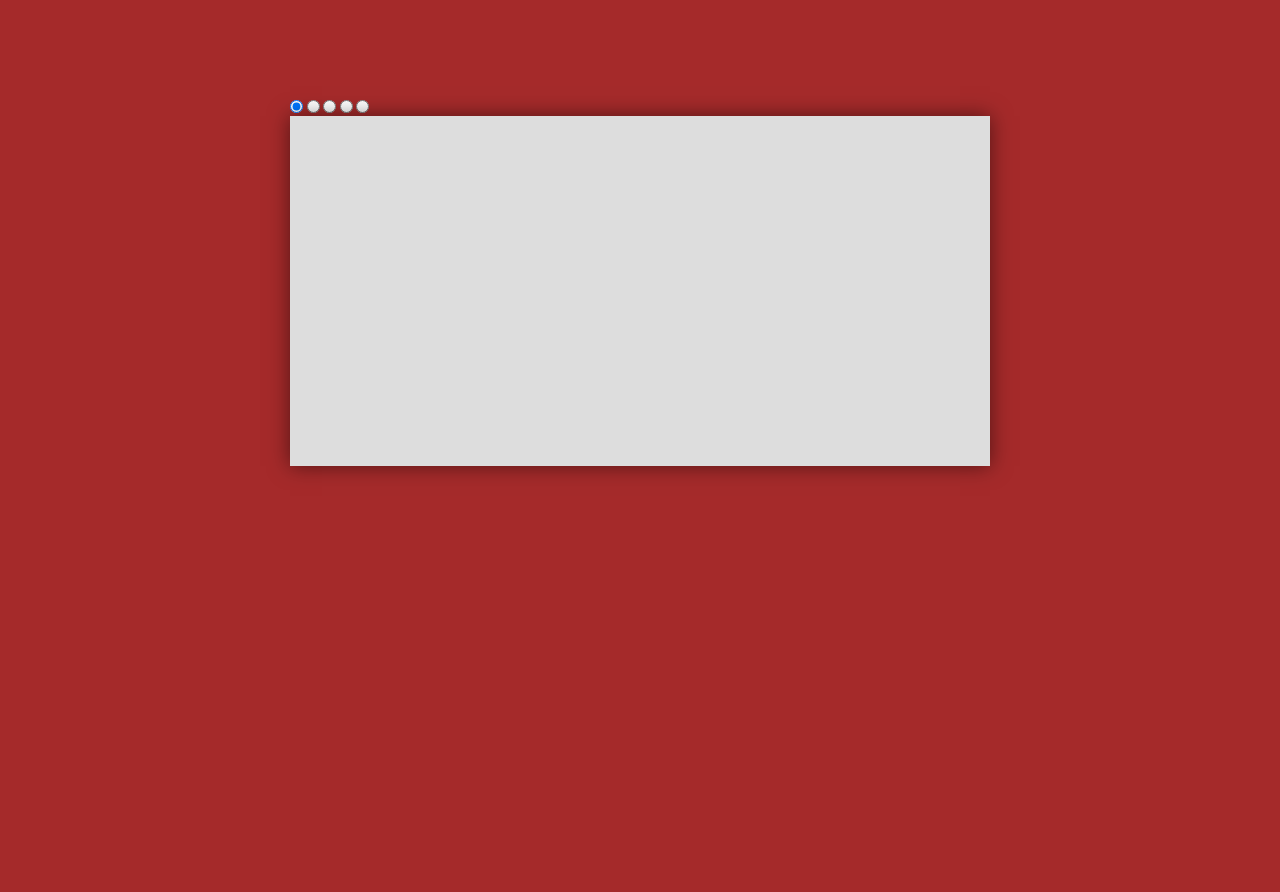
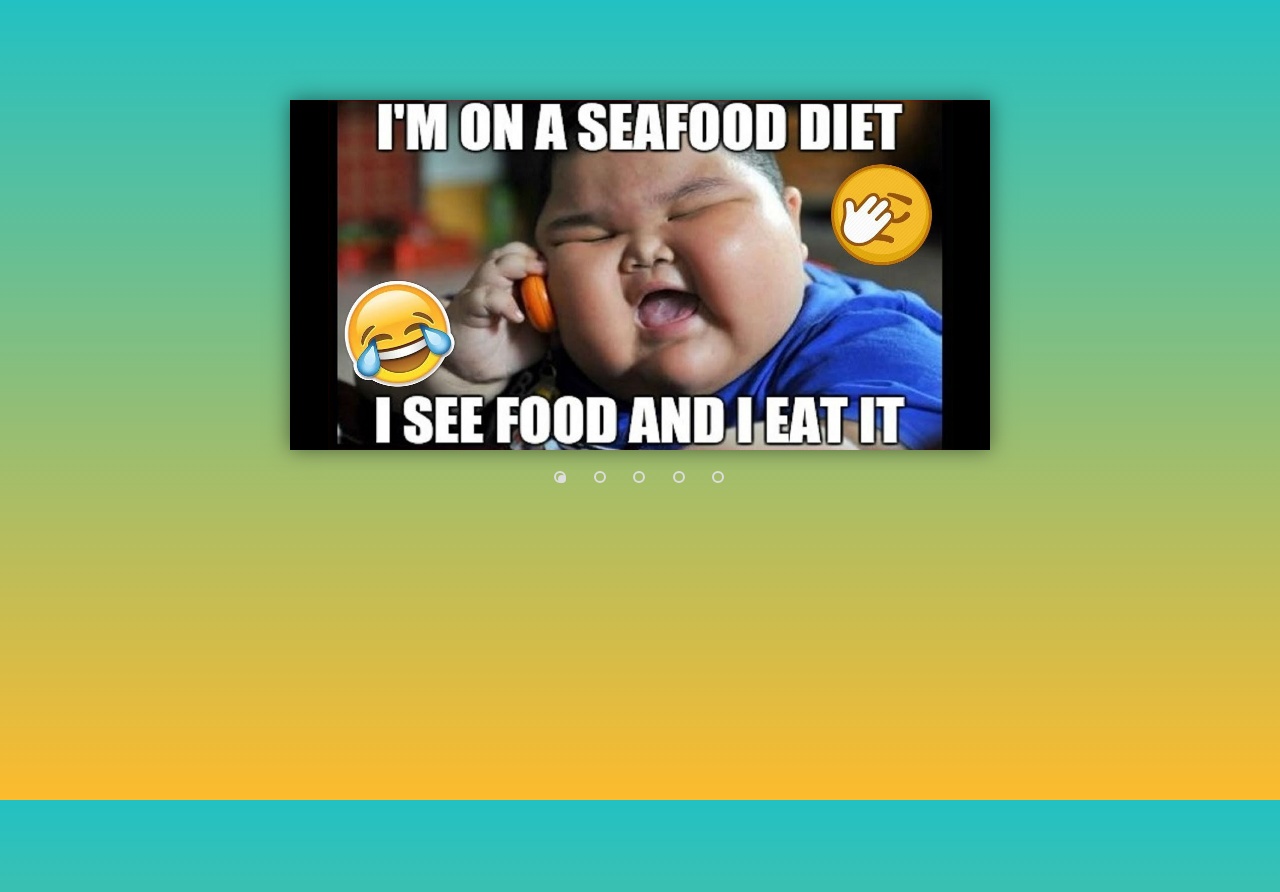
Before and after one commit to Parrome/cssMemSlider, a plain HTML site: page cssMemSlider/index.html in a window 1280 px wide. Drawn offline with Linux system fonts and the light colour scheme.

Commit message:
feat: slider work (Sat, Oct 16, 2021 22:24:56)

```diff
--- a/cssMemSlider/index.html
+++ b/cssMemSlider/index.html
@@ -16,14 +16,13 @@
         <input type="radio" name="point" id="slide4">
         <input type="radio" name="point" id="slide5">
         <div class="slider">
-            <div class="slider__body">
             <div class="slides slide1"></div>
             <div class="slides slide2"></div>
             <div class="slides slide3"></div>
             <div class="slides slide4"></div>
             <div class="slides slide5"></div>
         </div>
-            <div class="slider__menu">
+        <div class="controls">
             <label for="slide1"></label>
             <label for="slide2"></label>
             <label for="slide3"></label>
@@ -31,7 +30,6 @@
             <label for="slide5"></label>
         </div>
     </div>
-    </div>
 
 </body>
 </html>
--- a/cssMemSlider/style/style.css
+++ b/cssMemSlider/style/style.css
@@ -1,6 +1,8 @@
+
 body {
-    background-color: brown;
+	background: linear-gradient(0deg, rgba(253,187,45,1) 0%, rgba(34,193,195,1) 100%);
 }
+
 .wrapper {
 	height: 350px;
 	margin: 100px auto 0;
@@ -9,13 +11,106 @@ body {
 }
 
 .slider {
-	background-color: #ddd;
 	height: inherit;
 	overflow: hidden;
 	position: relative;
 	width: inherit;
-	-webkit-box-shadow: 0 0 20px rgba(0, 0, 0, .5);
-	-moz-box-shadow: 0 0 20px rgba(0, 0, 0, .5);
-	-o-box-shadow: 0 0 20px rgba(0, 0, 0, .5);
 	box-shadow: 0 0 20px rgba(0, 0, 0, .5);
 }
+
+.slides {
+	height: inherit;
+	opacity: 0;
+	position: absolute;
+	width: inherit;
+	z-index: 0;
+	transform: scale(1.5);
+	transition: transform ease-in-out .5s, opacity ease-in-out .5s;
+}
+
+.slide1 {
+	background-image: url(../assets/1.jpg);
+	background-color: black ;
+	background-size: auto 100% ;
+	background-position: center ;
+	background-repeat: no-repeat;
+	}
+.slide2 {
+	background-image: url(../assets/2.jpg);
+	background-color: black ;
+	background-size:  100% auto ;
+	background-position: center ;
+	background-repeat: no-repeat;
+}
+.slide3 {
+	 background-image: url(../assets/3.jpg);
+	 background-color: black ;
+	background-size: auto 100% ;
+	background-position: center ;
+	background-repeat: no-repeat;
+	}
+.slide4 {
+	 background-image: url(../assets/4.jpg);
+	 background-color: black ;
+	background-size: auto 100% ;
+	background-position: center ;
+	background-repeat: no-repeat;
+	}
+.slide5 {
+	 background-image: url(../assets/5.jpg);background-color: black ;
+	 background-size: auto 100% ;
+	 background-position: center ;
+	 background-repeat: no-repeat;
+	}
+
+#slide1:checked ~ .slider > .slide1,
+#slide2:checked ~ .slider > .slide2,
+#slide3:checked ~ .slider > .slide3,
+#slide4:checked ~ .slider > .slide4,
+#slide5:checked ~ .slider > .slide5 {
+	opacity: 1;
+	z-index: 1;
+	transform: scale(1);
+}
+
+.wrapper > input {
+	display: none;
+}
+
+.wrapper .controls {
+	left: 50%;
+	margin-left: -98px;
+	position: absolute;
+}
+
+.wrapper label {
+	cursor: pointer;
+	display: inline-block;
+	height: 8px;
+	margin: 25px 12px 0 16px;
+	position: relative;
+	width: 8px;
+	border-radius: 50%;
+	transition: background ease-in-out .5s;
+}
+
+.wrapper label:hover,
+#slide1:checked ~ .controls label:nth-of-type(1),
+#slide2:checked ~ .controls label:nth-of-type(2),
+#slide3:checked ~ .controls label:nth-of-type(3),
+#slide4:checked ~ .controls label:nth-of-type(4),
+#slide5:checked ~ .controls label:nth-of-type(5) {
+	background: #ddd;
+}
+
+.wrapper label:after {
+	border: 2px solid #ddd;
+	content: " ";
+	display: block;
+	height: 12px;
+	left: -4px;
+	position: absolute;
+	top: -4px;
+	width: 12px;
+	border-radius: 50%;
+}
```
Also changed, not shown: cssMemSlider/assets/1.jpg (added), cssMemSlider/assets/2.jpeg (added), cssMemSlider/assets/2.jpg (added), cssMemSlider/assets/3.jpg (added), cssMemSlider/assets/4.jpg (added), cssMemSlider/assets/5.jpg (added). Lines whose indentation alone changed are shown as unchanged.
